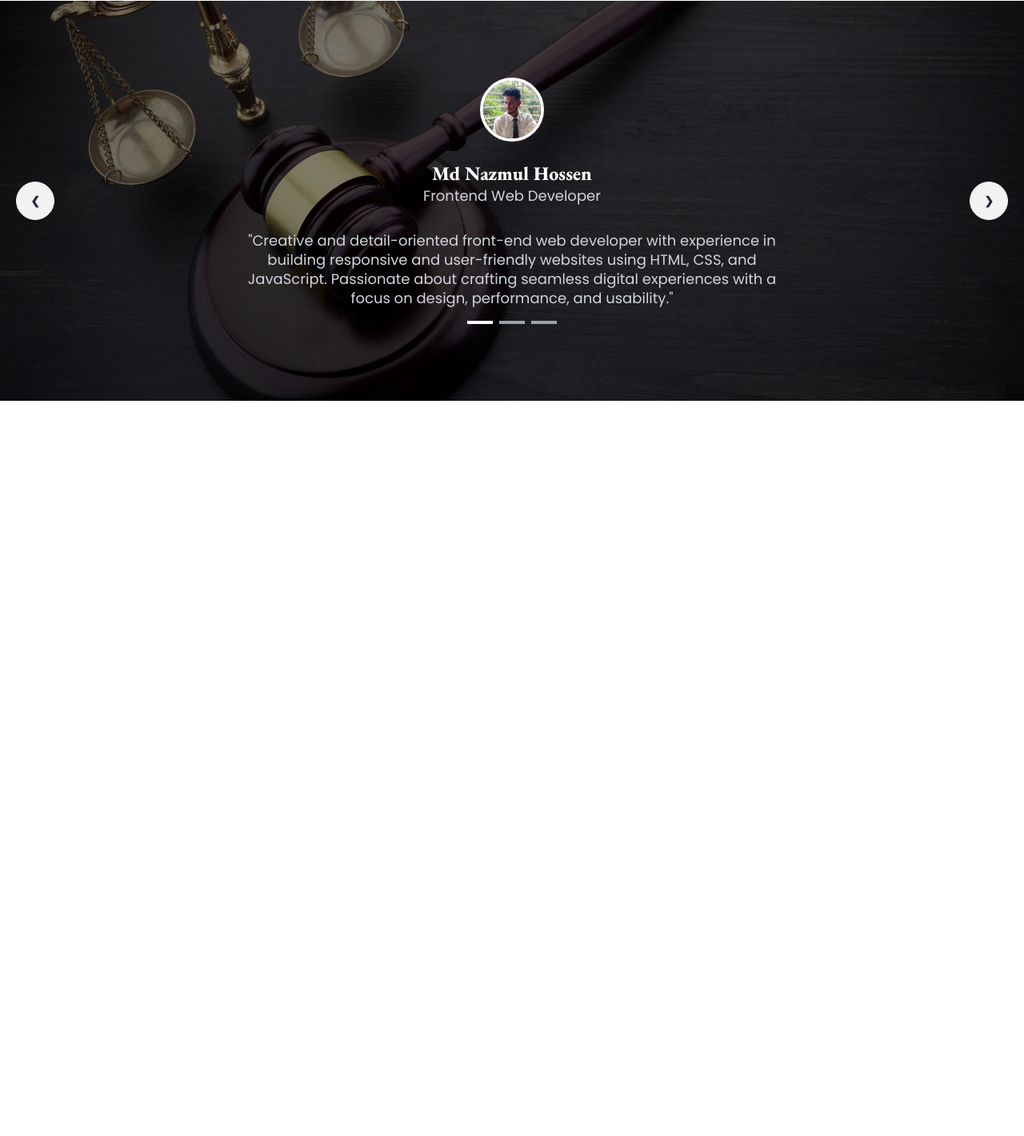
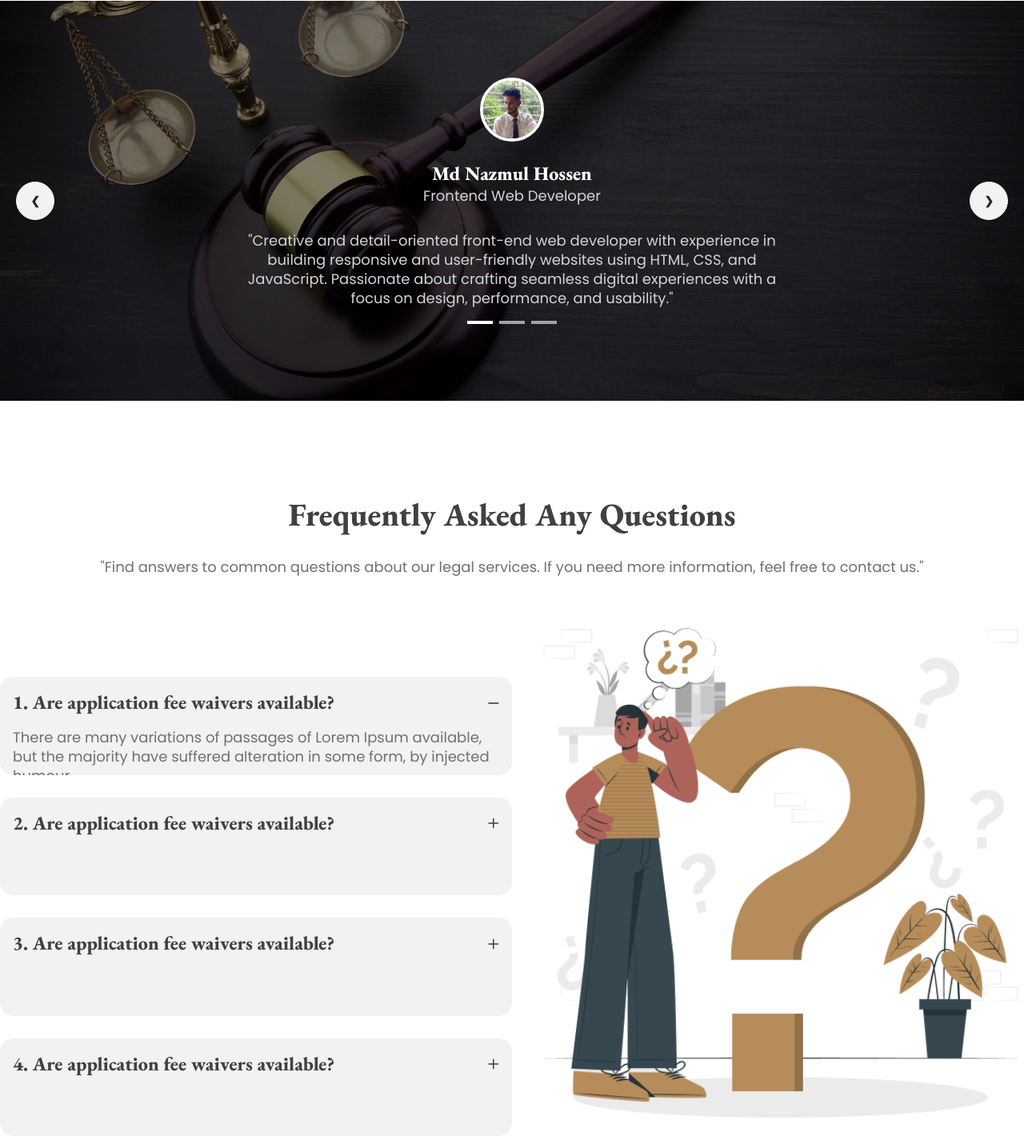
Before and after one commit to nazmul-devil/legal-solution-daisyUI, a plain HTML site: page index.html in a window 1280 px wide. Shown: the part 2192-3612 px from the top of the page at 80% size. Before the commit the page ends 2693 px from the top, so only its background shows below. Drawn offline with nearby package versions, Linux system fonts and the light colour scheme.

Commit message:
added-frequently-asked question

```diff
--- a/index.html
+++ b/index.html
@@ -409,8 +409,9 @@
         <section class="container mx-auto flex justify-center items-center flex-col">
 
             <h1 class="mt-28 mb-6 eb-garamond font-extrabold text-[2.5rem] text-[#414040]">What Our Client Say</h1>
-            <p class="poppins mb-16 font-normal text-lg leading-6 text-[#707070]">There are many variations of passages of Lorem Ipsum available, but the majority have suffered alteration
-                in some form, by injected humour.</p>
+            <p class="poppins mb-16 font-normal text-lg leading-6 text-[#707070] text-center">"Our clients value our
+                attention to detail, timely delivery, and ability to turn their ideas into successful legal solutions."
+            </p>
             <!-- carousel part -->
 
 
@@ -436,7 +437,10 @@
 
                             <!-- Description -->
                             <p class="mt-8 poppins font-normal text-lg text-gray-300 leading-6">
-                                "Creative and detail-oriented front-end web developer with experience in building responsive and user-friendly websites using HTML, CSS, and JavaScript. Passionate about crafting seamless digital experiences with a focus on design, performance, and usability."
+                                "Creative and detail-oriented front-end web developer with experience in building
+                                responsive and user-friendly websites using HTML, CSS, and JavaScript. Passionate about
+                                crafting seamless digital experiences with a focus on design, performance, and
+                                usability."
                             </p>
 
                             <!-- Dash Bar -->
@@ -468,7 +472,10 @@
                             <h2 class="eb-garamond mt-6 text-2xl font-extrabold text-white">Md Nazmul Hossen</h2>
                             <p class="poppins font-normal text-lg text-gray-300 leading-6">Frontend Web Developer</p>
                             <p class="mt-8 poppins font-normal text-lg text-gray-300 leading-6">
-                                "Creative and detail-oriented front-end web developer with experience in building responsive and user-friendly websites using HTML, CSS, and JavaScript. Passionate about crafting seamless digital experiences with a focus on design, performance, and usability.".
+                                "Creative and detail-oriented front-end web developer with experience in building
+                                responsive and user-friendly websites using HTML, CSS, and JavaScript. Passionate about
+                                crafting seamless digital experiences with a focus on design, performance, and
+                                usability.".
                             </p>
                             <div class="flex justify-center items-center mt-4">
                                 <a href="#slide1" class="h-1 w-8 mx-1 bg-gray-400"></a>
@@ -496,7 +503,10 @@
                             <h2 class="eb-garamond mt-6 text-2xl font-extrabold text-white">Md Nazmul Hossen</h2>
                             <p class="poppins font-normal text-lg text-gray-300 leading-6">Frontend Web Developer</p>
                             <p class="mt-8 poppins font-normal text-lg text-gray-300 leading-6">
-                                "Creative and detail-oriented front-end web developer with experience in building responsive and user-friendly websites using HTML, CSS, and JavaScript. Passionate about crafting seamless digital experiences with a focus on design, performance, and usability."
+                                "Creative and detail-oriented front-end web developer with experience in building
+                                responsive and user-friendly websites using HTML, CSS, and JavaScript. Passionate about
+                                crafting seamless digital experiences with a focus on design, performance, and
+                                usability."
                             </p>
                             <div class="flex justify-center items-center mt-4">
                                 <a href="#slide1" class="h-1 w-8 mx-1 bg-gray-400"></a>
@@ -517,6 +527,69 @@
         </section>
 
 
+        <!-- frequently asked section -->
+
+
+        <section class="container mx auto flex items-center justify-center flex-col">
+
+            <h1 class="mt-14 lg:mt-28 mb-3 lg:mb-6 eb-garamond font-extrabold text-[2.5rem] text-[#414040] text-center">Frequently Asked Any
+                Questions</h1>
+            <p class="poppins mb-6 lg:mb-16 font-normal text-lg leading-6 text-[#707070] text-center">"Find answers to common
+                questions about our legal services. If you need more information, feel free to contact us."</p>
+
+            <div class="grid grid-cols-1 cols lg:grid-cols-2 justify-center items-center  space-x-8">
+
+                <!-- accordion -->
+                <div class="h-[80%] space-y-7">
+                    <div class="collapse collapse-plus bg-base-200 h-1/4">
+                        <input type="radio" name="my-accordion-3" checked="checked" />
+                        <div class="collapse-title eb-garamond  text-2xl font-extrabold text-[#414040]">1. Are
+                            application fee waivers available?</div>
+                        <div class="collapse-content">
+                            <p class="poppins font-normal text-lg text-[#707070] leading-6">There are many variations of
+                                passages of Lorem Ipsum available, but the majority have suffered alteration in some
+                                form, by injected humour, . </p>
+                        </div>
+                    </div>
+                    <div class="collapse collapse-plus bg-base-200 h-1/4">
+                        <input type="radio" name="my-accordion-3" />
+                        <div class="collapse-title eb-garamond  text-2xl font-extrabold text-[#414040]">2. Are
+                            application fee waivers available?</div>
+                        <div class="collapse-content">
+                            <p class="poppins font-normal text-lg text-[#707070] leading-6">There are many variations of
+                                passages of Lorem Ipsum available, but the majority have suffered alteration in some
+                                form, by injected humour, . </p>
+                        </div>
+                    </div>
+                    <div class="collapse collapse-plus bg-base-200 h-1/4">
+                        <input type="radio" name="my-accordion-3" />
+                        <div class="collapse-title eb-garamond  text-2xl font-extrabold text-[#414040]">3. Are
+                            application fee waivers available?</div>
+                        <div class="collapse-content">
+                            <p class="poppins font-normal text-lg text-[#707070] leading-6">There are many variations of
+                                passages of Lorem Ipsum available, but the majority have suffered alteration in some
+                                form, by injected humour, . </p>
+                        </div>
+                    </div>
+                    <div class="collapse collapse-plus bg-base-200 h-1/4">
+                        <input type="radio" name="my-accordion-3" />
+                        <div class="collapse-title eb-garamond  text-2xl font-extrabold text-[#414040]">4. Are
+                            application fee waivers available?</div>
+                        <div class="collapse-content">
+                            <p class="poppins font-normal text-lg text-[#707070] leading-6">There are many variations of
+                                passages of Lorem Ipsum available, but the majority have suffered alteration in some
+                                form, by injected humour, . </p>
+                        </div>
+                    </div>
+                </div>
+                <!-- images -->
+                <div><img class="w-full h-auto" src="images/faq.png" alt=""></div>
+            </div>
+
+
+
+
+        </section>
 
     </main>
 
```
